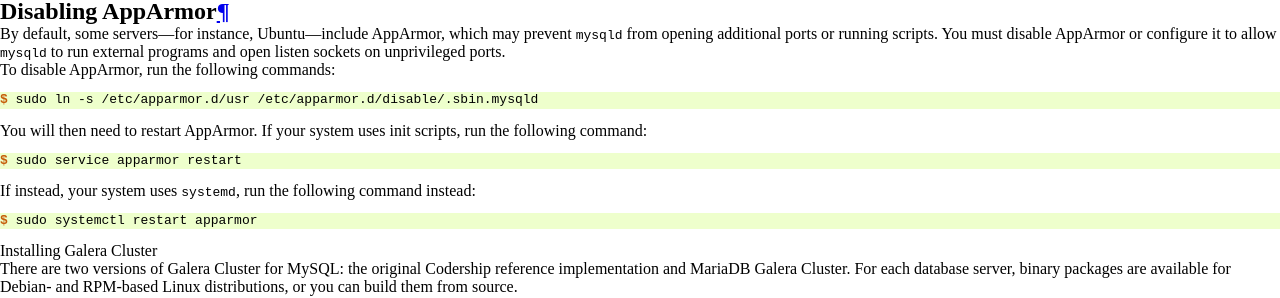
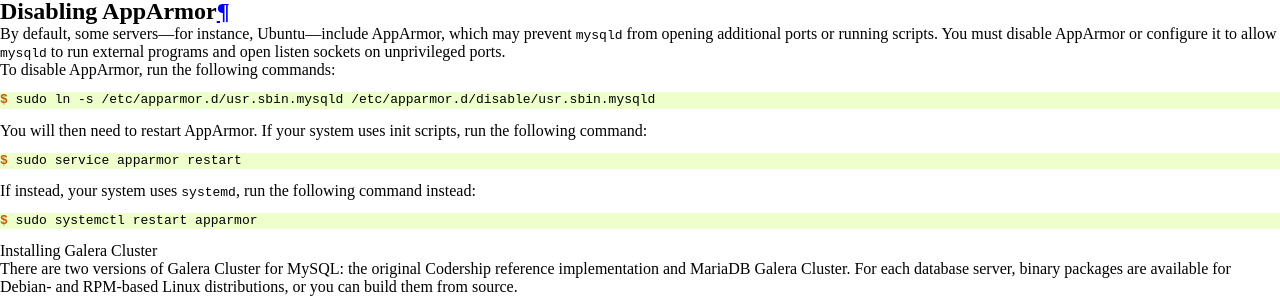
Before and after one commit to codership/documentation, a Sphinx documentation site: the page built from galeracluster/source/training/tutorials/galera-installation.rst, in a window 1280 px wide and 900 px high, scrolled down 1497 px. Shown: the part 168-466 px from the top of the window. Built offline with Sphinx 7.4.7, drawn with Linux system fonts in a browser that asks for light colours; comment, search, counter and statistics services are not loaded.

Commit message:
Fixed typo in how to disable apparmor command.

```diff
--- a/galeracluster/source/training/tutorials/galera-installation.rst
+++ b/galeracluster/source/training/tutorials/galera-installation.rst
@@ -172,7 +172,7 @@ To disable AppArmor, run the following commands:
 
 .. code-block:: console
 
-   $ sudo ln -s /etc/apparmor.d/usr /etc/apparmor.d/disable/.sbin.mysqld
+   $ sudo ln -s /etc/apparmor.d/usr.sbin.mysqld /etc/apparmor.d/disable/usr.sbin.mysqld
 
 You will then need to restart AppArmor.  If your system uses init scripts, run the following command:
 
```
